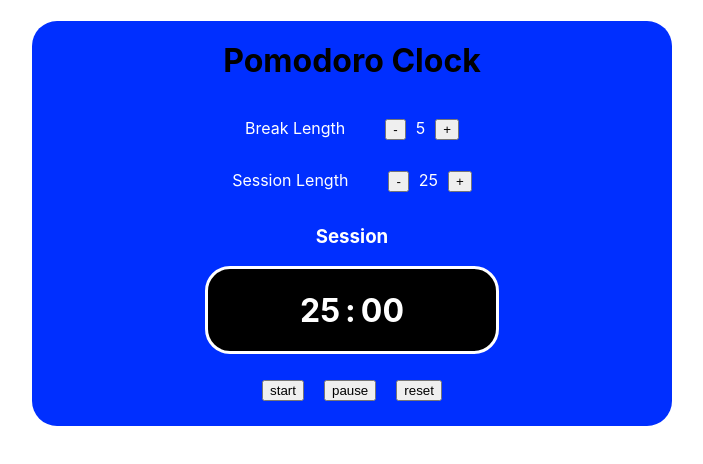
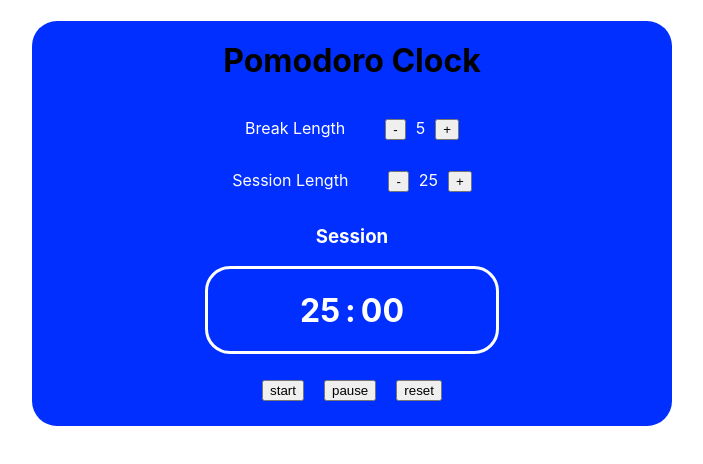
Before and after one commit to UsmanFayyaz31/pomodoro-clock, a React (Create React App) app: page / in a window 1280 px wide. Shown: the top 464 px of the page, without its empty margins (288-991 px from the left). Built offline with nearby package versions, Linux system fonts and the light colour scheme.

Commit message:
update styling

```diff
--- a/src/App.css
+++ b/src/App.css
@@ -15,9 +15,10 @@ p{
   border-radius: 25px;
 }
 
-.warning {
-  color: red;
+.bg-color {
+  background-color: black;
 }
+
 
 #session-decrement, #break-decrement{
   margin-left: 40px;
@@ -33,7 +34,6 @@ p{
   margin: 0 auto;
   border: 3px solid white;
   border-radius: 25px;
-  background-color: black;
 }
 
 .timer{
--- a/src/components/timer.js
+++ b/src/components/timer.js
@@ -96,7 +96,7 @@ class Timer extends React.Component {
     return (
       <div id="timerBody">
         <h3 id="timer-label">{(this.state.isBreak) ? "Break" : "Session"}</h3>
-        <div id="timer-container" className={(minFormat === "0") ? "warning" : null}>
+        <div id="timer-container" className={(this.state.isBreak) ? "bg-color" : "bg-color1"}>
           <h1 className="timer" id="mins">{(minFormat.length === 1) ? "0" + minFormat : minFormat}</h1>
         <h1 className="timer" style={{ marginRight: "5px", marginLeft: "5px" }}>:</h1>
         <h1 className="timer" id="sec">{(secFormat.length === 1) ? "0" + secFormat : secFormat}</h1>
@@ -106,7 +106,7 @@ class Timer extends React.Component {
         <button id="pause" onClick={this.pause}>pause</button>
         <button id="reset" onClick={this.stop}>reset</button>
       </div>
-      </div>
+      </div >
     );
   }
 }
```
Lines whose indentation alone changed are shown as unchanged.
